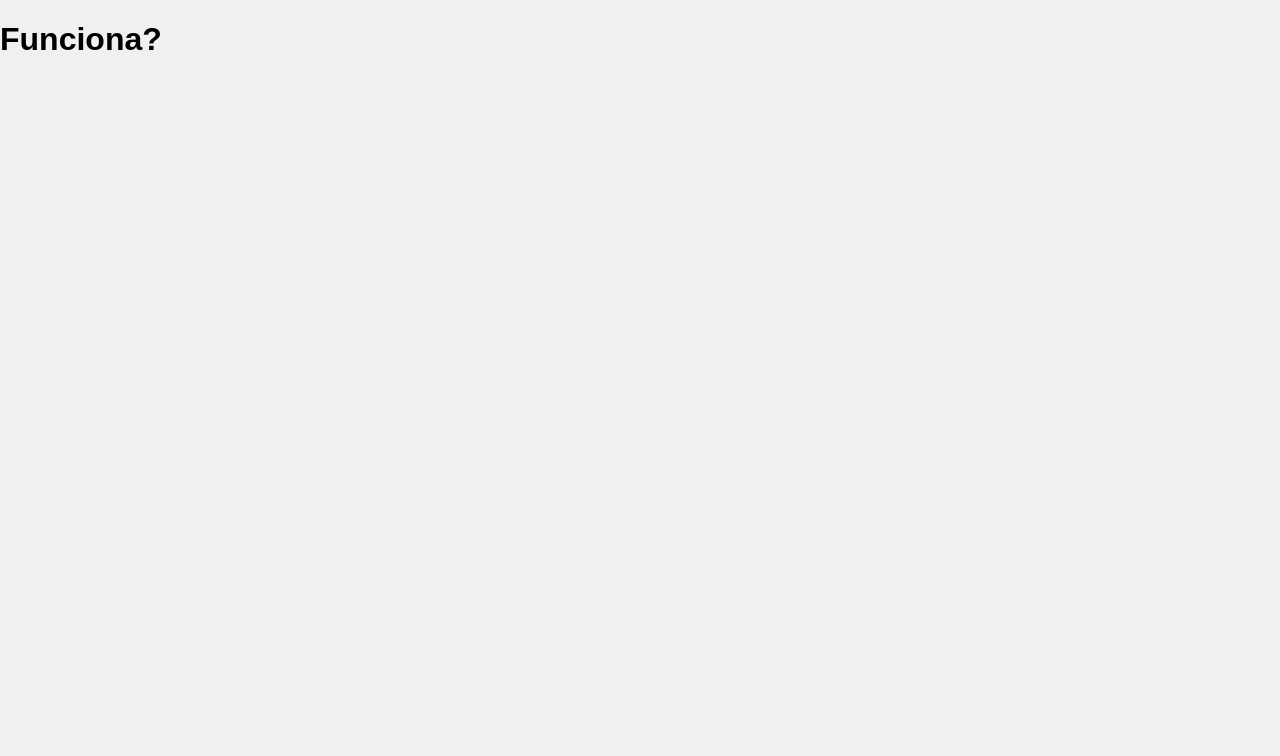
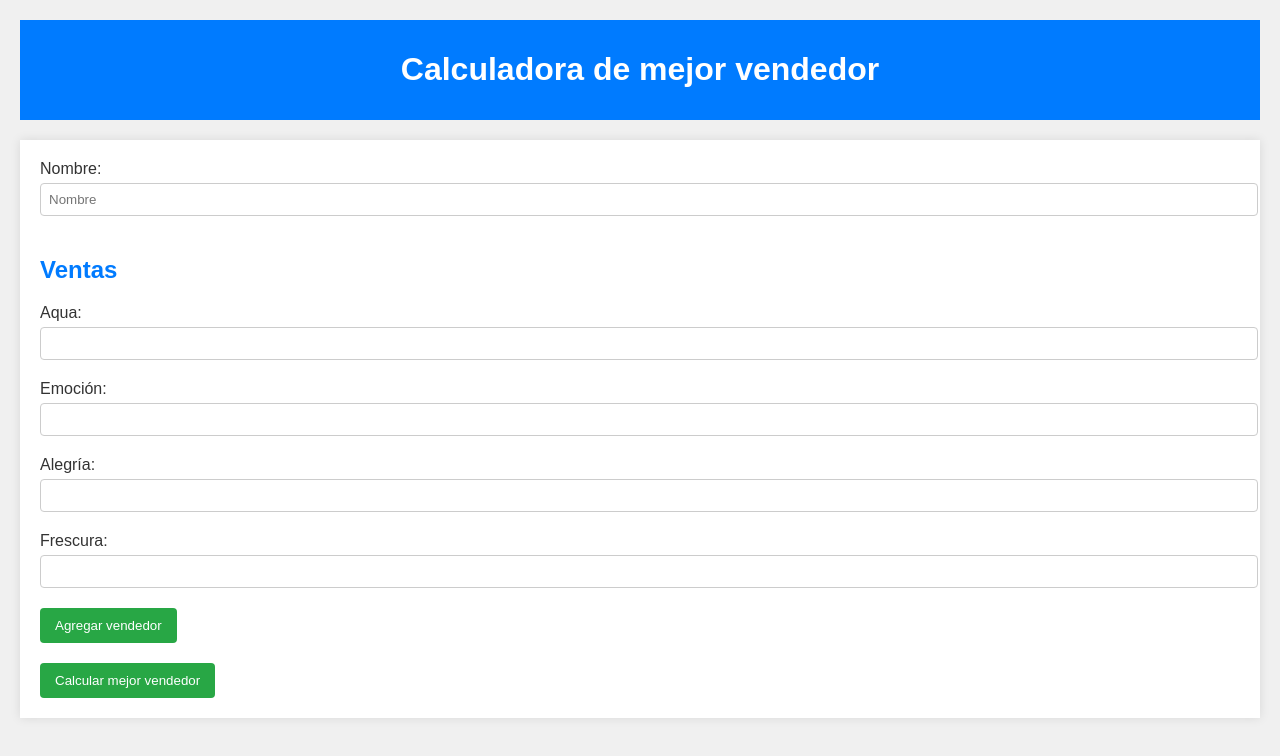
Before and after one commit to SlowpyWalnout/Ejercicio6_IntroJavascript, a plain HTML site: page index.html in a window 1280 px wide. Drawn offline with Linux system fonts and the light colour scheme.

Commit message:
ejercicio terminado

```diff
--- a/index.html
+++ b/index.html
@@ -7,7 +7,28 @@
     <link rel="stylesheet" href="style.css">
 </head>
 <body>
-    <h1>Funciona?</h1>
+    <header>
+        <h1>Calculadora de mejor vendedor</h1>
+    </header>
+    <main>
+        <section class="opciones">
+            <form>
+                <label for="nombre">Nombre:</label>
+                <input type="text" name="nombre" id="nombre" placeholder="Nombre" required>
+                <h2>Ventas</h2>
+                <label for="aqua">Aqua:</label>
+                <input type="number" name="aqua" id="aqua" required>
+                <label for="emocion">Emoción:</label>
+                <input type="number" name="emocion" id="emocion" required>
+                <label for="alegria">Alegría:</label>
+                <input type="number" name="alegria" id="alegria" required>
+                <label for="frescura">Frescura:</label>
+                <input type="number" name="frescura" id="frescura" required>
+                <button type="button" onclick="agregarVendedor()">Agregar vendedor</button>
+            </form>
+            <button type="button" onclick="mejorVendedor()">Calcular mejor vendedor</button>
+        </section>
+    </main>
     <script src="main.js"></script>
 </body>
 </html>
--- a/main.js
+++ b/main.js
@@ -1 +1,41 @@
-console.log("hola")
+let vendedores = [];
+
+// Asegúrate de que esta definición esté antes de la función agregarVendedor
+let precioProductos = {
+    "Aqua": 200,
+    "Emoción": 180,
+    "Alegría": 160,
+    "Frescura": 150
+};
+
+function agregarVendedor() {
+    let nombre = document.getElementById("nombre").value;
+    let ventas = {
+        "Aqua": Number(document.getElementById("aqua").value),
+        "Emoción": Number(document.getElementById("emocion").value),
+        "Alegría": Number(document.getElementById("alegria").value),
+        "Frescura": Number(document.getElementById("frescura").value)
+    };
+
+    let totalVentas = 0;
+    for (let producto in ventas) {
+        let cantidad = ventas[producto];
+        if (!isNaN(cantidad)) { // Comprueba que la cantidad no sea NaN
+            totalVentas += cantidad * precioProductos[producto];
+        }
+    }
+
+    vendedores.push({ nombre, totalVentas });
+    console.log(vendedores);
+
+    // Limpiar formulario
+    document.querySelector('form').reset();
+}
+
+function mejorVendedor() {
+    let mejorVendedor = vendedores.reduce((mejor, vendedor) => {
+        return vendedor.totalVentas > mejor.totalVentas ? vendedor : mejor;
+    }, { totalVentas: 0 });
+
+    console.log(mejorVendedor);
+}
--- a/style.css
+++ b/style.css
@@ -1,6 +1,62 @@
-body{
+/* Estilos generales */
+body {
     background-color: #f0f0f0;
     font-family: Arial, sans-serif;
     margin: 0;
-    padding: 0;
+    padding: 20px;
+    color: #333;
 }
+
+header {
+    background-color: #007bff;
+    color: #fff;
+    padding: 10px 0;
+    text-align: center;
+}
+
+main {
+    margin-top: 20px;
+}
+
+/* Estilos para la sección de opciones */
+.opciones {
+    background-color: #fff;
+    padding: 20px;
+    box-shadow: 0 0 10px rgba(0,0,0,0.1);
+    margin-bottom: 20px;
+}
+
+.opciones h2 {
+    color: #007bff;
+}
+
+.opciones form {
+    margin-bottom: 20px;
+}
+
+.opciones label {
+    display: block;
+    margin-bottom: 5px;
+}
+
+.opciones input[type="text"],
+.opciones input[type="number"] {
+    width: 100%;
+    padding: 8px;
+    margin-bottom: 20px;
+    border: 1px solid #ccc;
+    border-radius: 4px;
+}
+
+.opciones button {
+    background-color: #28a745;
+    color: #fff;
+    padding: 10px 15px;
+    border: none;
+    border-radius: 4px;
+    cursor: pointer;
+}
+
+.opciones button:hover {
+    background-color: #218838;
+}
```
Also changed, not shown: 1 other file.
